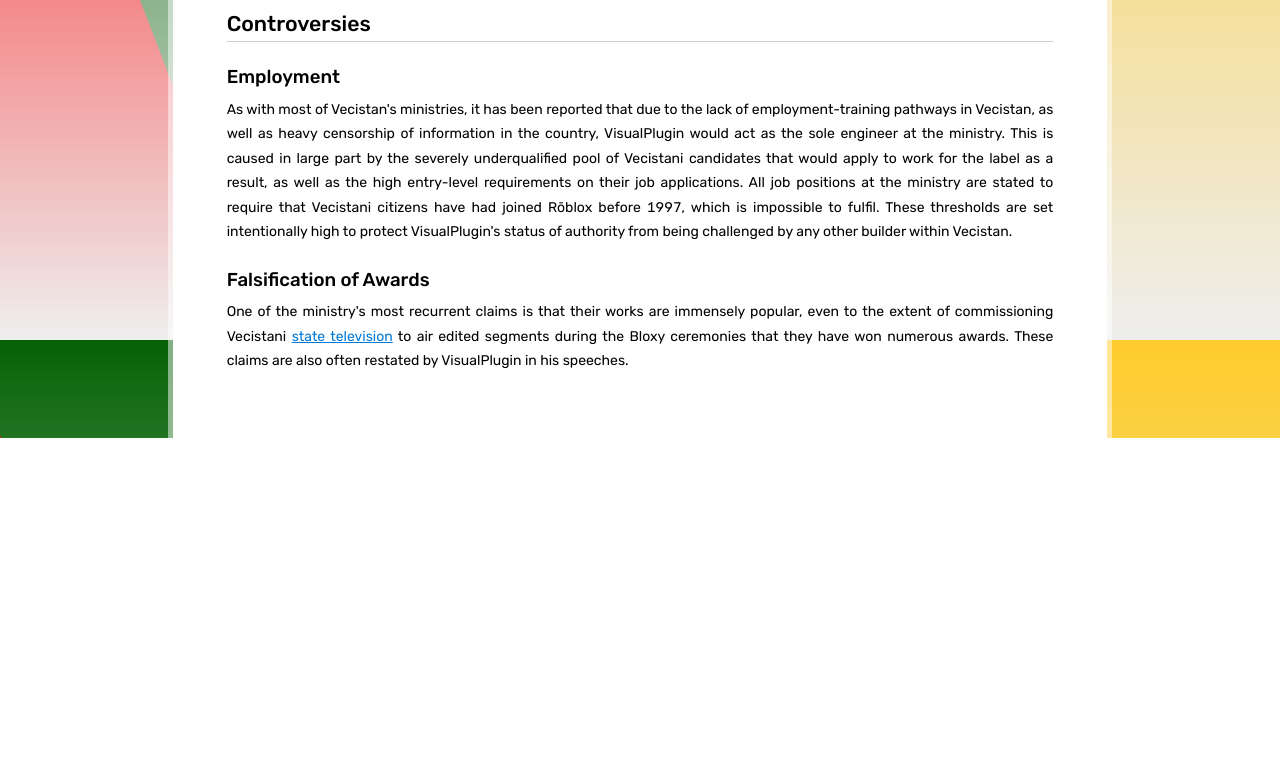
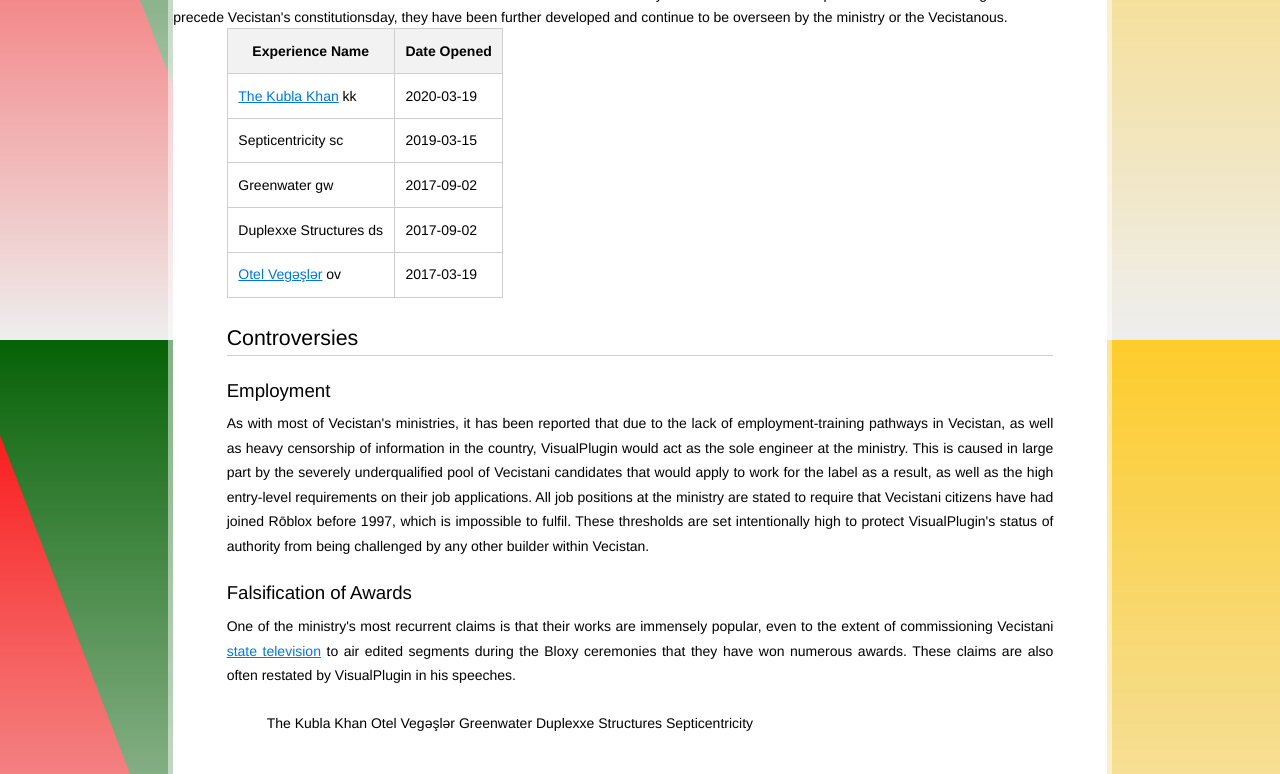
Before and after one commit to Windows81/Vecistani-Wiki, a plain HTML site: page draft/creative-works.html in a window 1280 px wide. Shown: the part 460-1234 px from the top of the page. Before the commit the page ends 898 px from the top, so only its background shows below. Drawn offline with Linux system fonts and the light colour scheme; a web font is replaced by a local one.

Commit message:
2025-07-20T0917Z

```diff
--- a/draft/creative-works.html
+++ b/draft/creative-works.html
@@ -9,9 +9,51 @@
 	<iframe src="header.html"></iframe>
 	<h1>Vecistani Industry of Creative Works</h1>
 	<p>
-		The Vecistani Industry of Creative Works is a ministry under <a href="vecistanous.html">the Vecistanous</a> that specialises in the development of state-designed maps for use in the <a href="roblox.html">Rōblox province</a>. Such maps include the <a href="kubla-khan.html">Kubla Khan</a>, <a href="https://www.roblox.com/games/2960624866">Septicentricity</a>, <a href="http://roblox.com/games/2607258385">Greenwater</a>, and the epynomous <a target="_blank" href="http://roblox.com/games/1189083537">Otel Vegəşlər</a>. Though official visit counts have not been released on Vecistani media, unofficial estimates as of 2022 rank Otel Vegəşlər, Greenwater, and the Kubla Khan as the most frequently visited sites in that order, with all others trailing far behind.
+		The Vecistani Industry of Creative Works is a ministry under <a href="vecistanous.html">Vecistanous</a> that specialises in the development of state-designed maps for use in the <a href="roblox.html">Rōblox province</a>. Such maps include the <a href="kubla-khan.html">Kubla Khan</a>, <a href="https://www.roblox.com/games/2960624866">Septicentricity</a>, <a href="http://roblox.com/games/2607258385">Greenwater</a>, and the epynomous <a target="_blank" href="http://roblox.com/games/1189083537">Otel Vegəşlər</a>. Though official visit counts have not been released on Vecistani media, unofficial estimates as of 2022 rank Otel Vegəşlər, Greenwater, and the Kubla Khan as the most frequently visited sites in that order, with all others trailing far behind.
 	</p>
-	<h2>List of </h2>
+	<h2>List of Works on Rōblox</h2>
+	This list includes a collection of Rōblox showcases which the Vecistani Industry of Creative Works have opened for tourism. Although some works precede Vecistan's constitutionsday, they have been further developed and continue to be overseen by the ministry or the Vecistanous.
+	<table>
+		<tr>
+			<th>Experience Name</th>
+			<th>Date Opened</th>
+		</tr>
+		<tr>
+			<td>
+				<a href="kubla-khan.html">The Kubla Khan</a>
+				<citeref>kk</citeref>
+			</td>
+			<td>2020-03-19</td>
+		</tr>
+		<tr>
+			<td>
+				Septicentricity
+				<citeref>sc</citeref>
+			</td>
+			<td>2019-03-15</td>
+		</tr>
+		<tr>
+			<td>
+				Greenwater
+				<citeref>gw</citeref>
+			</td>
+			<td>2017-09-02</td>
+		</tr>
+		<tr>
+			<td>
+				Duplexxe Structures
+				<citeref>ds</citeref>
+			</td>
+			<td>2017-09-02</td>
+		</tr>
+		<tr>
+			<td>
+				<a href="otel-veg.html">Otel Vegəşlər</a>
+				<citeref>ov</citeref>
+			</td>
+			<td>2017-03-19</td>
+		</tr>
+	</table>
 	<h2>Controversies</h2>
 	<h3>Employment</h3>
 	<p>
@@ -21,6 +63,13 @@
 	<p>
 		One of the ministry's most recurrent claims is that their works are immensely popular, even to the extent of commissioning Vecistani <a href="television.html">state television</a> to air edited segments during the Bloxy ceremonies that they have won numerous awards. These claims are also often restated by VisualPlugin in his speeches.
 	</p>
+	<ol>
+		<citenote value="kk" href="https://www.roblox.com/games/4794911592">The Kubla Khan</citenote>
+		<citenote value="ov" href="https://www.roblox.com/games/1189083537">Otel Vegəşlər</citenote>
+		<citenote value="gw" href="https://www.roblox.com/games/2607258385">Greenwater</citenote>
+		<citenote value="ds" href="https://www.roblox.com/games/1019247479">Duplexxe Structures</citenote>
+		<citenote value="sc" href="https://www.roblox.com/games/2960624866">Septicentricity</citenote>
+	</ol>
 </body>
 
 </html>
--- a/draft/css/fonts.css
+++ b/draft/css/fonts.css
@@ -1,10 +1,10 @@
-@import url('https://fonts.googleapis.com/css2?family=Rubik:ital,wght@0,300..900;1,300..900&display=swap');
+@import url('https://fonts.googleapis.com/css2?family=Signika Negative:ital,wght@0,300..900;1,300..900&display=swap');
 
 * {
 	font-variant-numeric: tabular-nums;
 	font-family:
-		rubik,
-		helvetica,
-		arial,
-		sans-serif;
+		"Signika Negative",
+		"Helvetica",
+		"Arial",
+		"sans-serif";
 }
--- a/draft/header.html
+++ b/draft/header.html
@@ -30,7 +30,7 @@
 			padding: 0;
 			font-weight: 700;
 			font-size: 18pt;
-			margin-top: 5pt;
+			margin-top: 6pt;
 			margin-bottom: 0;
 		}
 
```
Also changed, not shown: draft/index.html (+5 -5 lines), draft/vecistan.html (+7 -6 lines), draft/war-of-chickish.html (+6 -3 lines), draft/favicon.ico (added).
